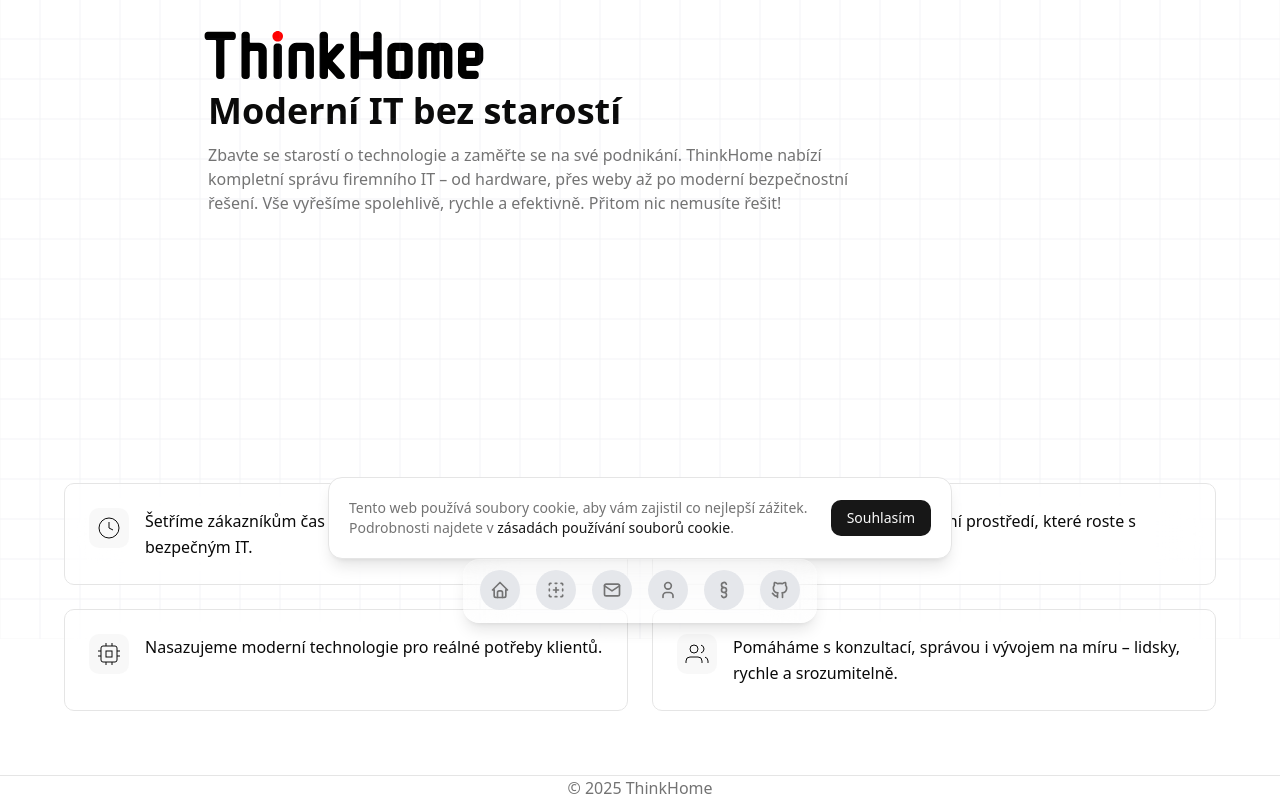
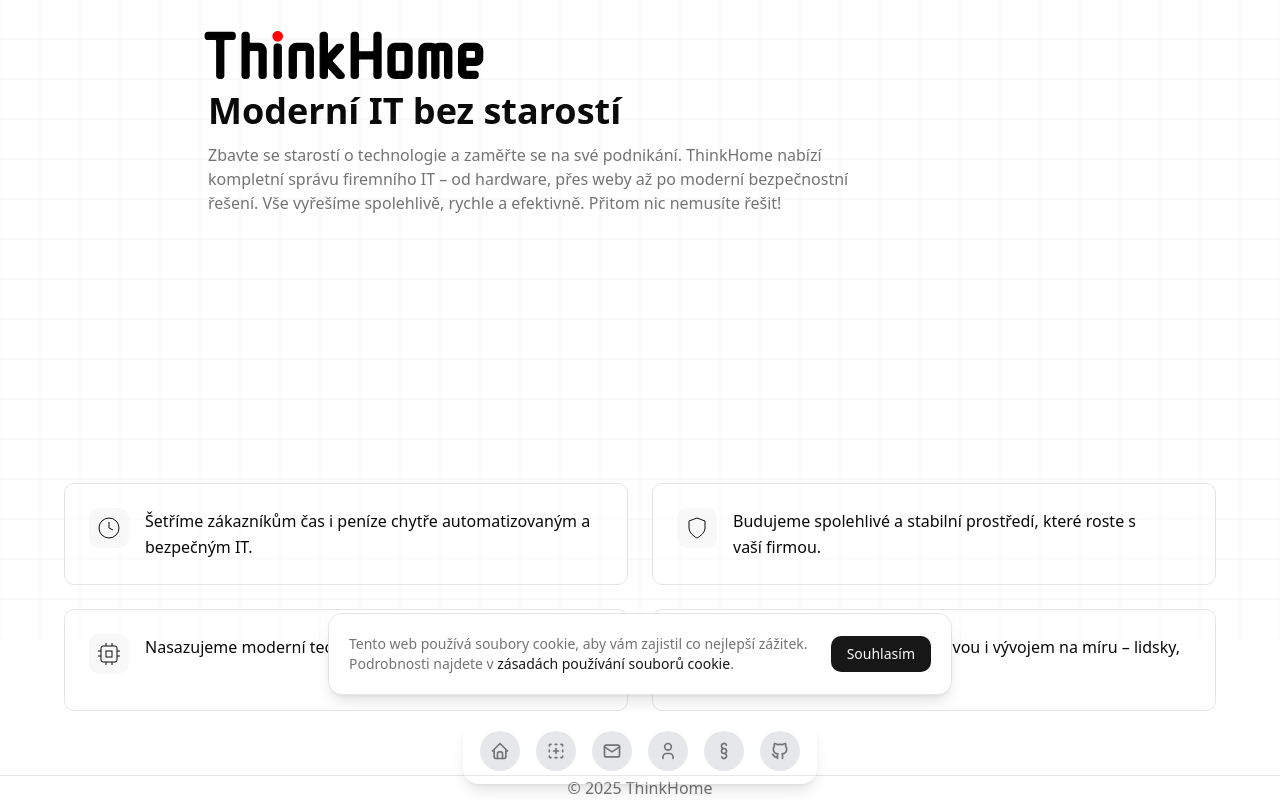
Before and after one commit to thinkhome-org/web-v1, a Next.js app: page / in a window 1280 px wide. Shown: the part 161-961 px from the top of the page. Built offline with nearby package versions, Linux system fonts and the light colour scheme.

Commit message:
feat(layout): add blur fade animations to layout components
Wrap layout components with BlurFade animations to improve visual appeal and user experience. Add staggered delays for smooth sequential appearance.

```diff
--- a/src/app/layout.tsx
+++ b/src/app/layout.tsx
@@ -6,6 +6,7 @@ import { FloatingDockDemo } from "@/components/layout/dock";
 import { Footer } from "@/components/layout/footer";
 import "@/lib/polyfills";
 import CookieBanner from "@/components/cookie-banner";
+import { BlurFade } from "@/components/magicui/blur-fade";
 
 const geistSans = Geist({
   variable: "--font-geist-sans",
@@ -65,13 +66,21 @@ export default function RootLayout({
         className={`${geistSans.variable} ${geistMono.variable} antialiased min-h-screen flex flex-col`}
       >
         <Providers>
+          <BlurFade delay={0.1} inView>
             <div className="flex-1 mx-auto w-full max-w-7xl px-4 sm:px-6 lg:px-8">
               {children}
             </div>
+          </BlurFade>
+          <BlurFade delay={0.3} inView>
             <CookieBanner />
+          </BlurFade>
+          <BlurFade delay={0.4} inView>
             <Footer />
+          </BlurFade>
         </Providers>
+        <BlurFade delay={0.5} inView>
           <FloatingDockDemo />
+        </BlurFade>
       </body>
     </html>
   );
```
Also changed, not shown: src/components/magicui/interactive-hover-button.tsx (line endings or trailing spaces). Lines whose indentation alone changed are shown as unchanged.
